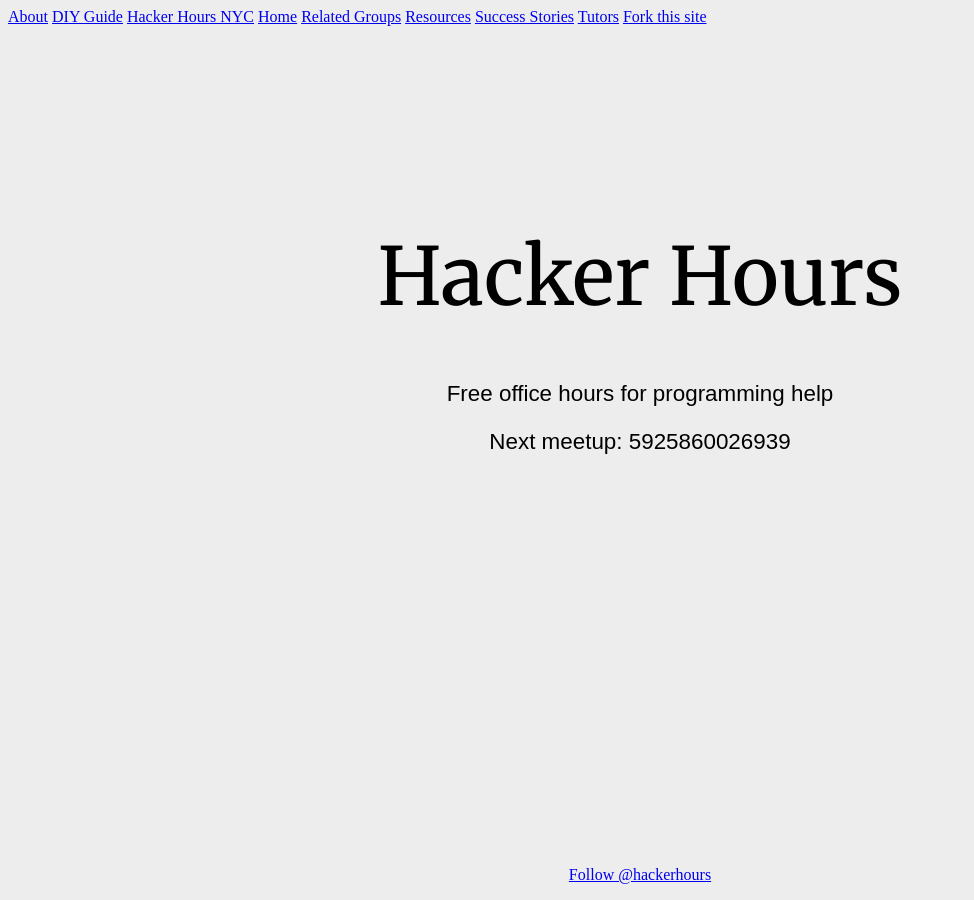
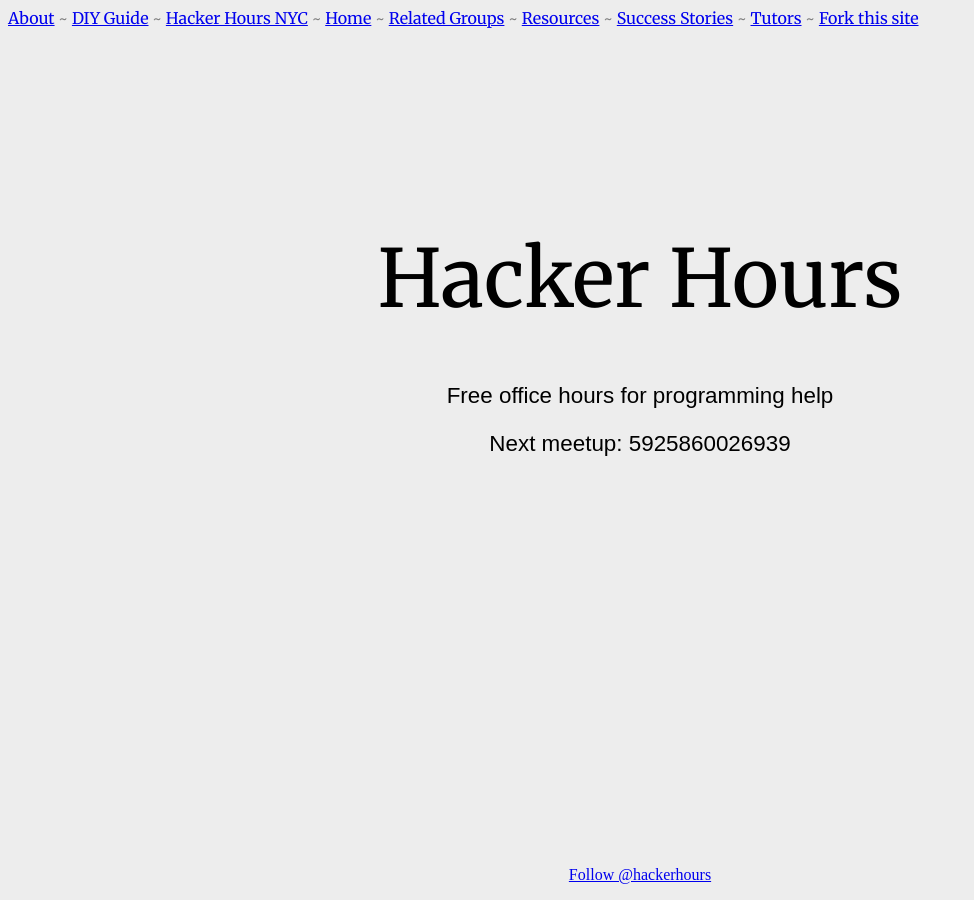
Before and after one commit to HackerHours/hackerhours.org, a Jekyll site: the page built from index.html, in a window 1280 px wide. Shown: the whole page, without its empty margins (0-974 px from the left). Built offline with Jekyll 4.4.1, drawn with Linux system fonts in a browser that asks for light colours; nearby versions of some CDN libraries; some web fonts are replaced; Markdown is read by kramdown in place of the engine named in the settings; comment, search, counter and statistics services are not loaded.

Commit message:
style the navbar

```diff
--- a/_layouts/default.html
+++ b/_layouts/default.html
@@ -29,7 +29,11 @@
     <div class="navbar">
       {% for other in site.pages %}
         <a href="{{ other.url }}">{{ other.title }}</a>
+        {% unless forloop.last %}
+          &#126;
+        {% endunless %}
       {% endfor %}
+      &#126;
       <a href="https://github.com/afeld/hackerhours.org">Fork this site</a>
     </div>
 
--- a/css/style.css
+++ b/css/style.css
@@ -10,6 +10,10 @@
 p {
   font-family: 'Muli', sans-serif;
   font-size: 1.4em;
+}
+.navbar {
+  font-family: 'Merriweather', serif;
+  color: gray;
 }
 .content {
   max-width: 600px;
```
